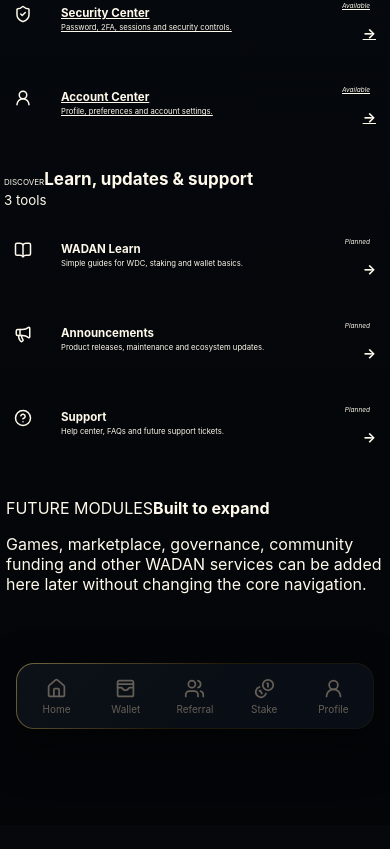
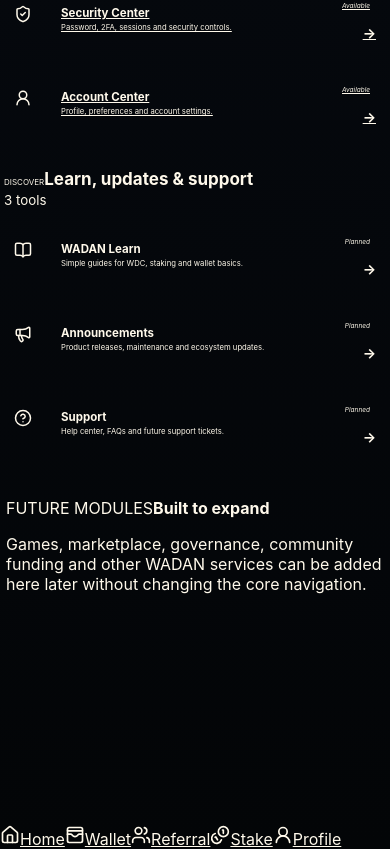
Before and after one commit to mkmalakzai/WadanApp, a Next.js app: page /explore in a window 390 px wide. Shown: the part 825-1674 px from the top of the page. Before the commit the page ends 1650 px from the top, so only its background shows below. Built offline with nearby package versions, Linux system fonts and the light colour scheme.

Commit message:
Use portal mobile dock in app/explore/page.tsx

```diff
--- a/app/explore/page.tsx
+++ b/app/explore/page.tsx
@@ -19,6 +19,7 @@
   Users,
   WalletCards,
 } from "lucide-react";
+import MobileDock from "../components/MobileDock";
 import type { LucideIcon } from "lucide-react";
 import styles from "./explore.module.css";
 
@@ -159,13 +160,7 @@
           <p>Games, marketplace, governance, community funding and other WADAN services can be added here later without changing the core navigation.</p>
         </section>
 
-        <nav className="dash-mobile-nav gradient-border">
-          <Link href="/dashboard"><Home size={19}/><span>Home</span></Link>
-          <Link href="/wallet"><WalletCards size={19}/><span>Wallet</span></Link>
-          <Link href="/referrals"><Users size={19}/><span>Referral</span></Link>
-          <Link href="/staking"><Coins size={19}/><span>Stake</span></Link>
-          <Link href="/account"><UserRound size={19}/><span>Profile</span></Link>
-        </nav>
+        <MobileDock />
       </section>
     </main>
   );
```
